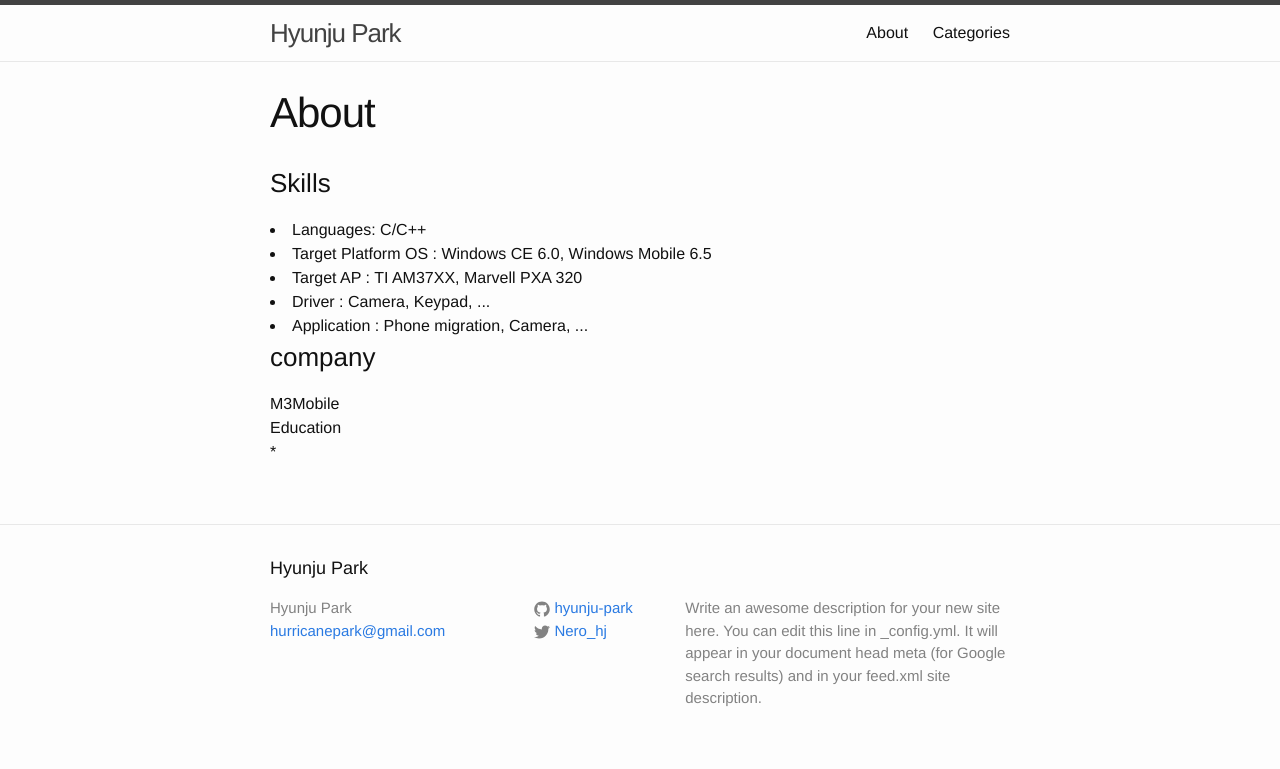
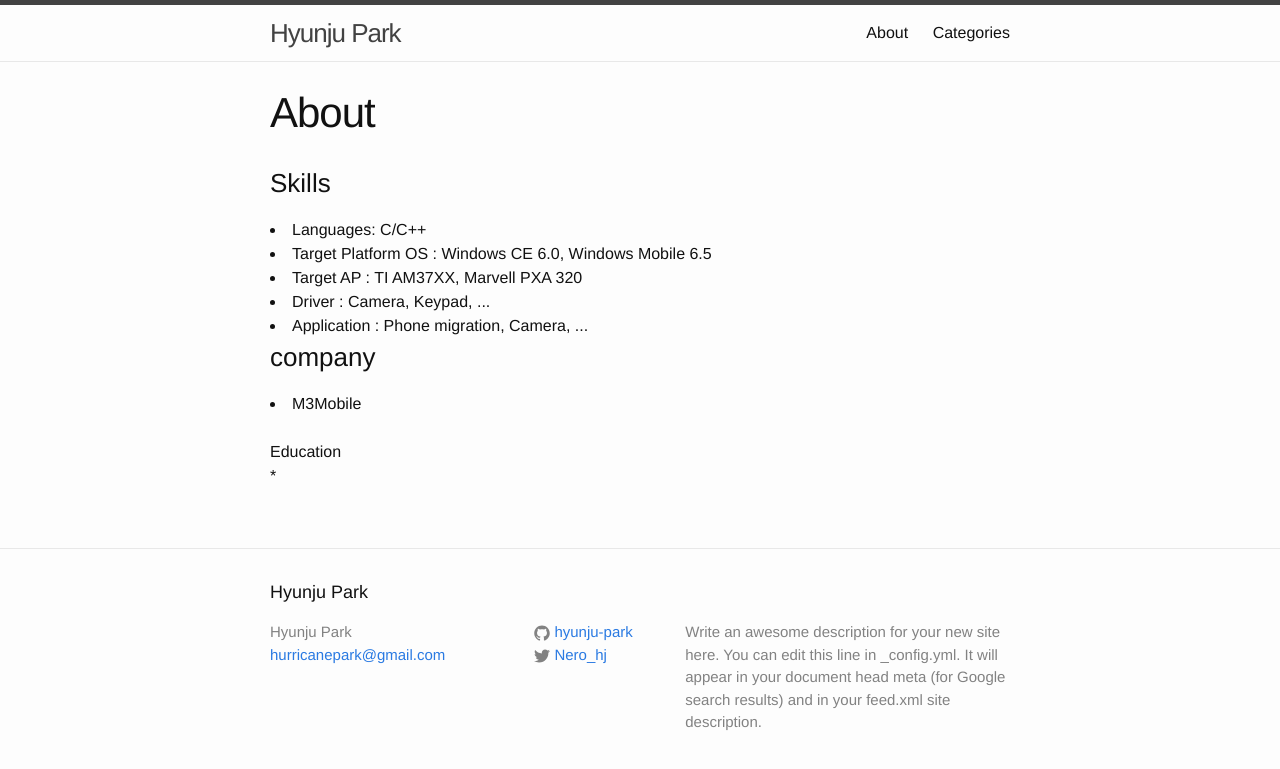
Before and after one commit to hyunju-park/hyunju-park.github.io, a Jekyll site: the page built from about.md, in a window 1280 px wide. Shown: the top 769 px of the page. Built offline with Jekyll 4.4.1, drawn with Linux system fonts in a browser that asks for light colours.

```diff
--- a/about.md
+++ b/about.md
@@ -12,7 +12,7 @@ permalink: /about/
 <li>Application : Phone migration, Camera, ...</li>
 
 <h3>company</h3>
-M3Mobile
+<li>M3Mobile</li>
 <br>
 Education<br>
 	*<br>
```
